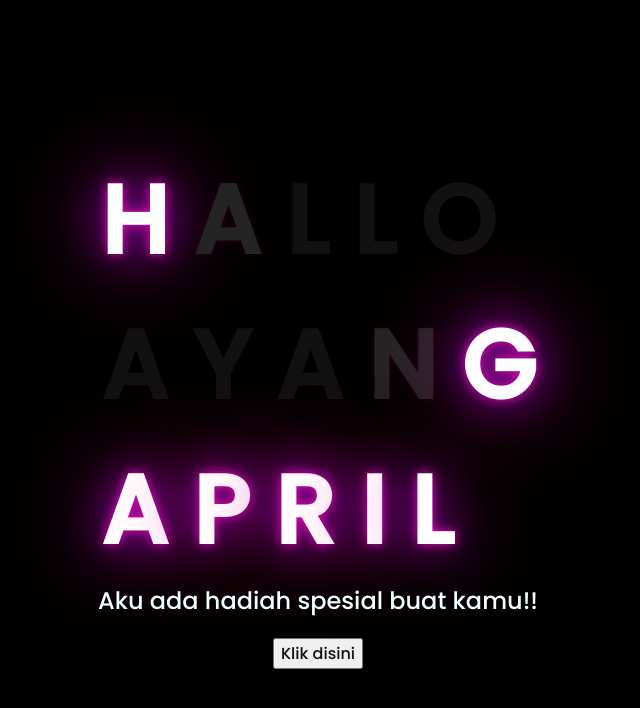
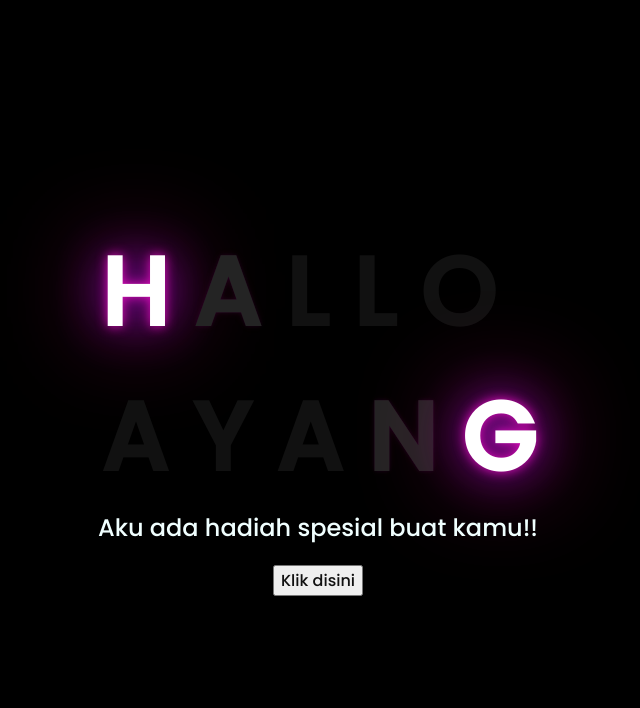
Before and after one commit to AzizFikriRofif/Bunga_Kamu, a plain HTML site: page index.html in a window 1280 px wide. Shown: the whole page, without its empty margins (330-970 px from the left). Drawn offline with Linux system fonts and the light colour scheme.

Commit message:
Update index.html

```diff
--- a/index.html
+++ b/index.html
@@ -22,13 +22,6 @@
         <span>A</span>
         <span>N</span>
         <span>G</span>
-
-        <br>
-        <span>A</span>
-        <span>P</span>
-        <span>R</span>
-        <span>I</span>
-        <span>L</span>
     </div>
     <div class="description">
         <span>Aku ada hadiah spesial buat kamu!!</span>
```
